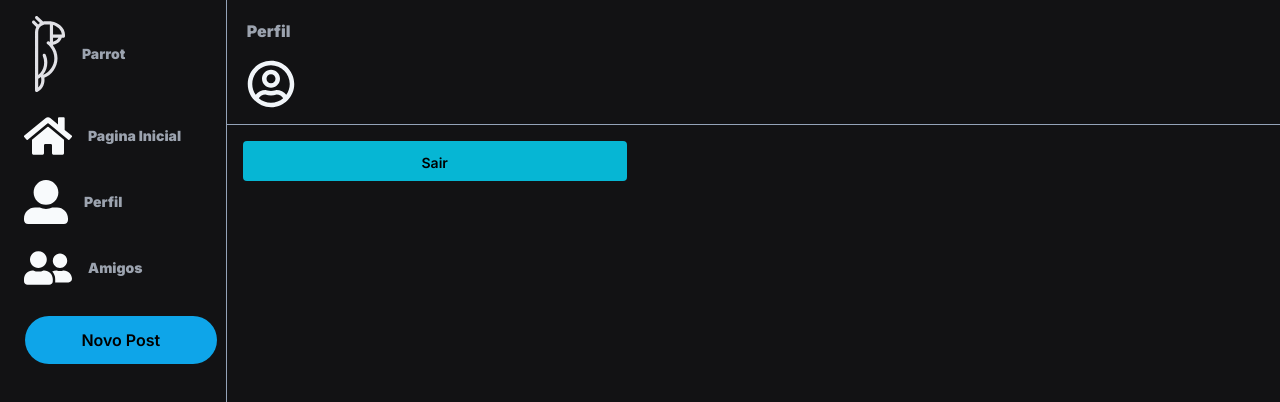
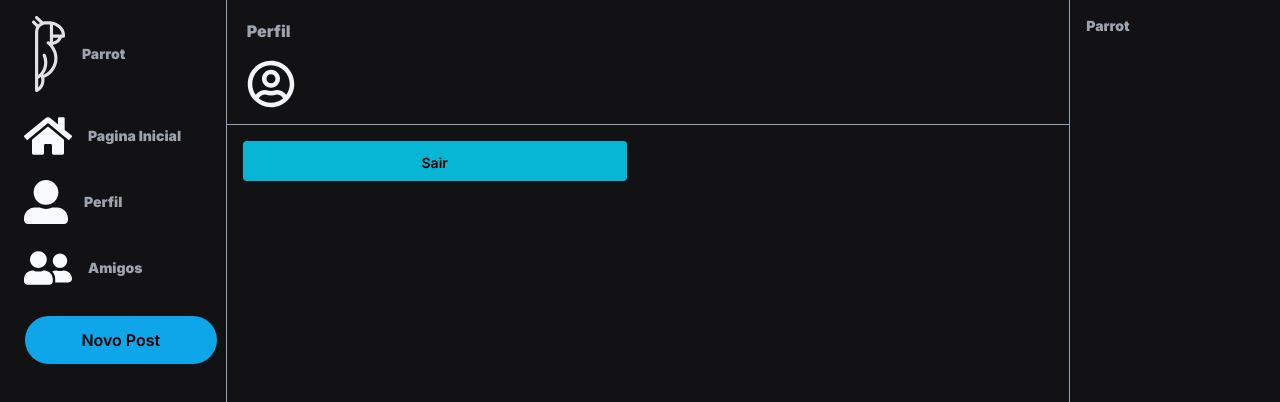
Before and after one commit to bc-fullstack-02/alexandre-siqueira, a React (Vite) app in the folder frontend/web/: page /profile in a window 1280 px wide. Shown: the top 402 px of the page. Built offline with nearby package versions, Linux system fonts and the light colour scheme; no server answers.

Commit message:
add collun rigth in page Profile

```diff
--- a/frontend/web/src/Pages/ProfilePage/index.tsx
+++ b/frontend/web/src/Pages/ProfilePage/index.tsx
@@ -1,3 +1,4 @@
+import LoggedUser from "../../components/LoggedUser"
 import Menu from "../../components/Menu"
 import Profile from "../../components/Profile"
 
@@ -6,6 +7,7 @@ function ProfilePage(){
         <div className="w-screen h-screen flex">
             <Menu />
             <Profile />
+            <LoggedUser />
         </div>
     )
 }
--- /dev/null
+++ b/frontend/web/src/components/LoggedUser/index.tsx
@@ -0,0 +1,15 @@
+import Text from "../../components/Text"
+
+function LoggedUser(){
+
+    return (
+        <div className="basis-1/6 border-l border-slate-400 pt-4">
+        <div className='flex items-center ml-4'>
+            <Text className="font-extrabold">Parrot</Text>
+        </div>
+
+    </div>
+    )
+
+}
+export default LoggedUser
--- a/frontend/web/src/components/Profile/index.tsx
+++ b/frontend/web/src/components/Profile/index.tsx
@@ -33,7 +33,7 @@ function Profile(){
       }, []);
 
     return(
-        <div className="basis-5/6 overflow-y-auto scroll-smooth">
+        <div className="basis-4/6 overflow-y-auto scroll-smooth">
             <Heading className="border-b border-slate-400 mt-4">
             <Text size="lg" className="font-extrabold ml-5">Perfil</Text>
             <div className="flex flex-row items-center ml-5 my-4">
```
